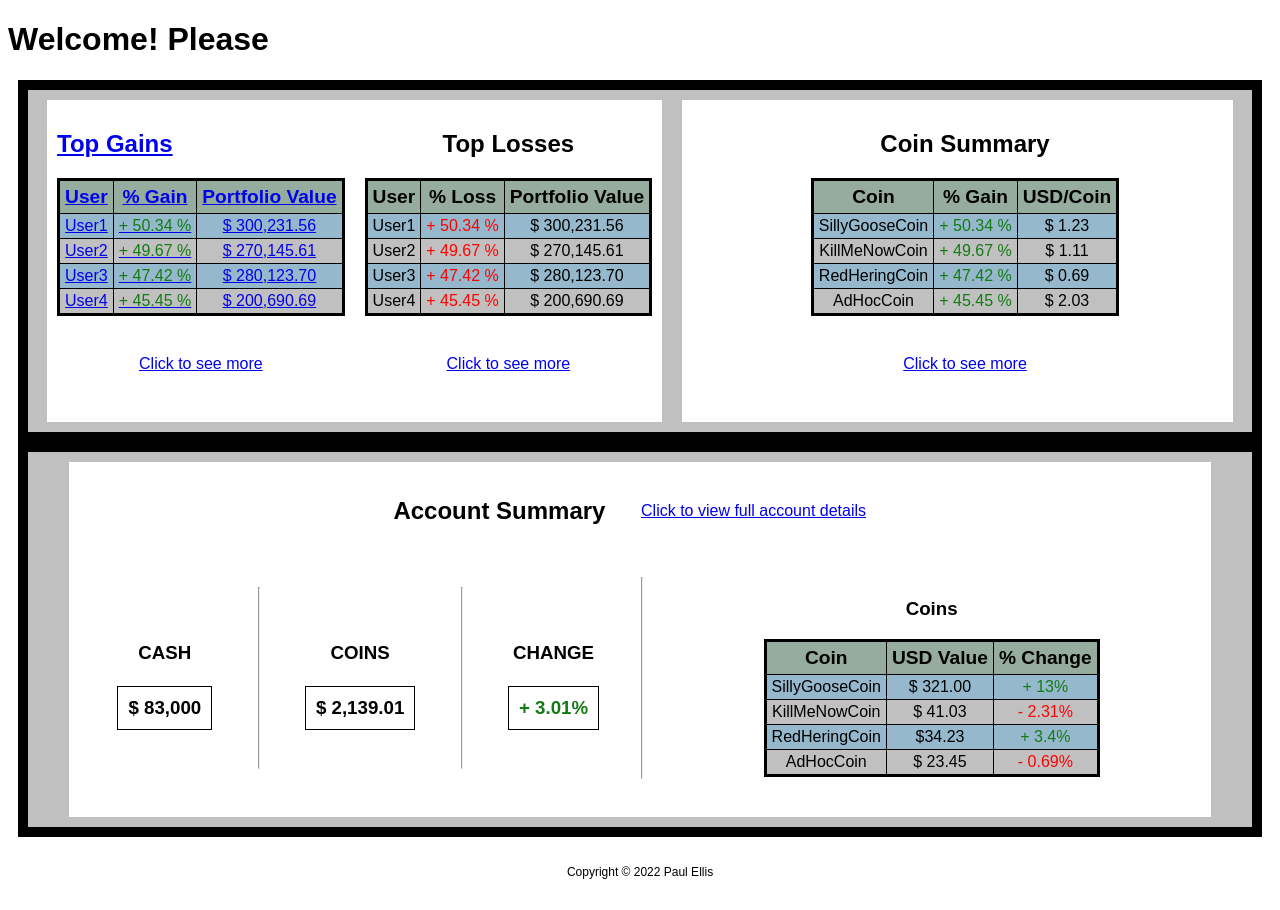
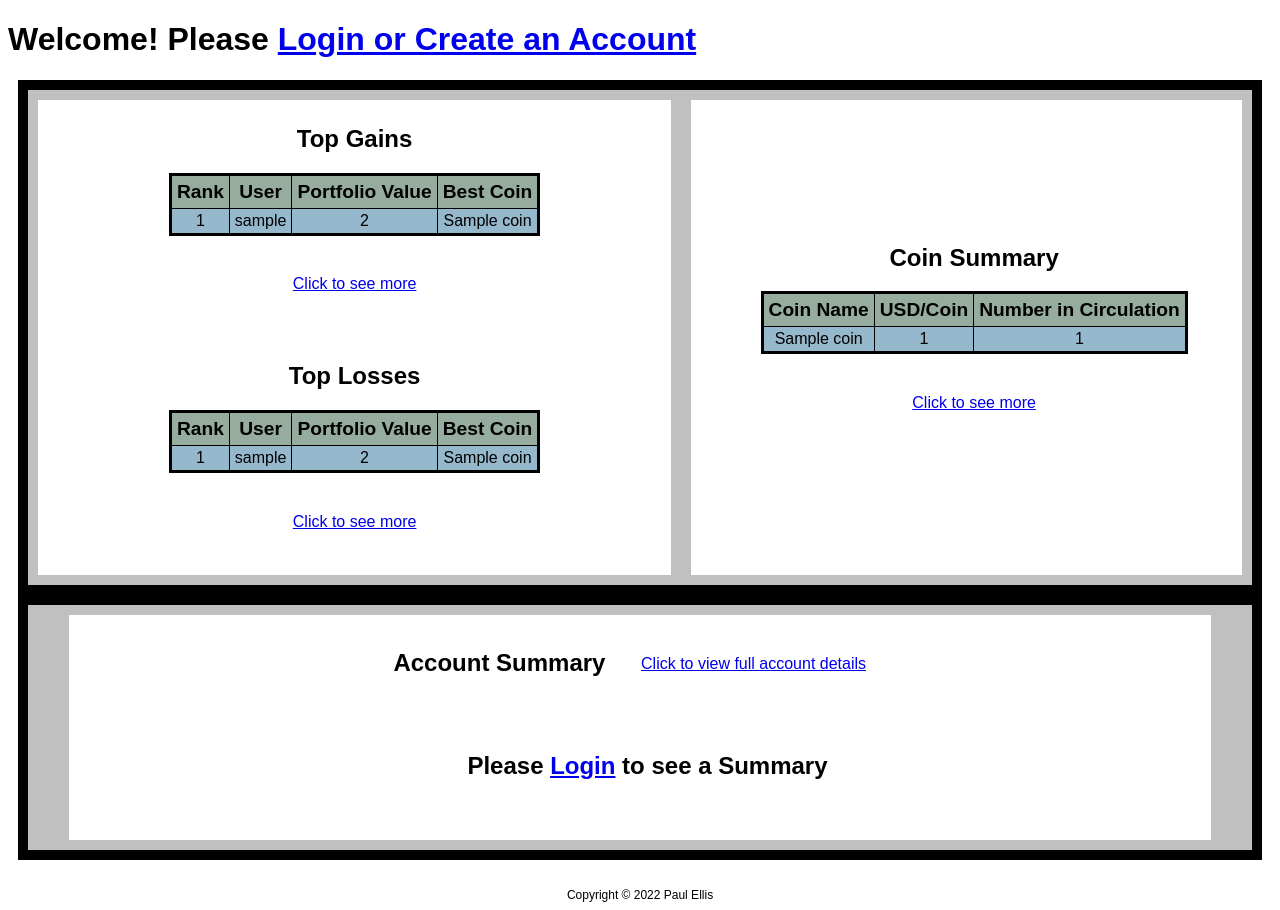
Before and after one commit to PaulEllis2001/CS401-Website, a PHP site: page / in a window 1280 px wide. Shown: the part 93-1003 px from the top of the page. Before the commit the page ends 972 px from the top, so only its background shows below. Run offline with PHP 8.4, Linux system fonts and the light colour scheme; tables that the repository leaves empty hold one stand-in row (values such as "Sample post").

Commit message:
finished index.php

```diff
--- a/index.php
+++ b/index.php
@@ -4,14 +4,19 @@ require_once'Widgets.php';
 
 $dao = new Dao();
 $widget = new Widgets();
-
+$userInfo = null;
 $welcome = "Welcome";
 if(isset($_SESSION['user_id'])){
    $userInfo = $dao->getUserInfo($_SESSION['user_id'])[0];
    $welcome .= " back, " . $userInfo['user_name'] . "!";
 } else {
-    $welcome.="! Please <a href=\"login.php\"Login or Create an Account</a>";
+    $welcome.="! Please <a href=\"login.php\">Login or Create an Account</a>";
 }
+
+$gainColumnHeadings = ["Rank", "User", "Portfolio Value", "Best Coin"];
+$LossColumnHeadings = ["Rank", "User", "Portfolio Value", "Best Coin"];
+
+
 
 ?>
    <h1><?php echo $welcome; ?></h1>
@@ -20,68 +25,20 @@ if(isset($_SESSION['user_id'])){
         <div class="row_item" id="leaderboard_summary">
             <div class="lbs_item center_content" id="leaderboard_summary_gain">
                 <h2>Top Gains</h2>
-                <table>
-                    <thead>
-                        <th>User</th>
-                        <th>% Gain</th>
-                        <th>Portfolio Value</th>
-                    </thead>
-                    <tbody>
-                        <tr>
-                            <td>User1</td>
-                            <td class="positive">+ 50.34 %</td>
-                            <td>$ 300,231.56</td>
-                        </tr>
-                        <tr>
-                            <td>User2</td>
-                            <td class="positive">+ 49.67 %</td>
-                            <td>$ 270,145.61</td>
-                        </tr>
-                        <tr>
-                            <td>User3</td>
-                            <td class="positive">+ 47.42 %</td>
-                            <td>$ 280,123.70</td>
-                        </tr>
-                        <tr>
-                            <td>User4</td>
-                            <td class="positive">+ 45.45 %</td>
-                            <td>$ 200,690.69</td>
-                        </tr>
-                    </tbody>
-                </table>
+                <?php
+                    $userGainLeaderboard = $dao->getUserLeaderboard();
+                    $userLossesLeaderboard = $dao->getUserLeaderboard(true);
+                    $userGainLeaderboard = array_slice($userGainLeaderboard, 0, 5, true);
+                    $userLossesLeaderboard = array_slice($userLossesLeaderboard, 0, 5, true);
+                    echo $widget->renderTable($userGainLeaderboard, $gainColumnHeadings);
+                ?>
                 <p><a href="leaderboard.php">Click to see more</a></p>
             </div>
             <div class="lbs_item center_content" id="leaderboard_summary_loss">
                 <h2>Top Losses</h2>
-                <table>
-                    <thead>
-                        <th>User</th>
-                        <th>% Loss</th>
-                        <th>Portfolio Value</th>
-                    </thead>
-                    <tbody>
-                        <tr>
-                            <td>User1</td>
-                            <td class="negative">+ 50.34 %</td>
-                            <td>$ 300,231.56</td>
-                        </tr>
-                        <tr>
-                            <td>User2</td>
-                            <td class="negative">+ 49.67 %</td>
-                            <td>$ 270,145.61</td>
-                        </tr>
-                        <tr>
-                            <td>User3</td>
-                            <td class="negative">+ 47.42 %</td>
-                            <td>$ 280,123.70</td>
-                        </tr>
-                        <tr>
-                            <td>User4</td>
-                            <td class="negative">+ 45.45 %</td>
-                            <td>$ 200,690.69</td>
-                        </tr>
-                    </tbody>
-                </table>
+                <?php
+                    echo $widget->renderTable($userLossesLeaderboard, $LossColumnHeadings);
+                ?>
                 <p><a href="leaderboard.php">Click to see more</a></p>
             </div>
         </div>
@@ -89,35 +46,13 @@ if(isset($_SESSION['user_id'])){
             <div class="column_item center_content">
             <h2>Coin Summary</h2>
             <div>
-            <table>
-                <thead>
-                    <th>Coin</th>
-                    <th>% Gain</th>
-                    <th>USD/Coin</th>
-                </thead>
-                <tbody>
-                    <tr>
-                        <td>SillyGooseCoin</td>
-                        <td class="positive">+ 50.34 %</td>
-                        <td>$ 1.23</td>
-                    </tr>
-                    <tr>
-                        <td>KillMeNowCoin</td>
-                        <td class="positive">+ 49.67 %</td>
-                        <td>$ 1.11</td>
-                    </tr>
-                    <tr>
-                        <td>RedHeringCoin</td>
-                        <td class="positive">+ 47.42 %</td>
-                        <td>$ 0.69</td>
-                    </tr>
-                    <tr>
-                        <td>AdHocCoin</td>
-                        <td class="positive">+ 45.45 %</td>
-                        <td>$ 2.03</td>
-                    </tr>
-                </tbody>
-            </table>
+            <?php
+
+                $coinSummary = array_slice($dao->getCurrentCoinValues(), 0, 5, true);
+                    $coinHeadings = ["Coin Name","USD/Coin","Number in Circulation"];
+                echo $widget->renderTable($coinSummary, $coinHeadings);
+
+            ?>
             </div>
             <p><a href="currentValues.php">Click to see more</a></p>
             </div>
@@ -131,59 +66,38 @@ if(isset($_SESSION['user_id'])){
             </div>
             <div class="row_item">
                 <div class="row_item" id="as_portfolio">
-                    <div class="center_content left_item">
-                        <h3>CASH</h3>
-                        <h3 class="bordered">$ 83,000</h3>
-                    </div>
-                    <hr>
-                    <div class="center_content">
-                        <h3>COINS</h3>
-                        <h3 class="bordered">$ 2,139.01</h3>
-                    </div>
-                    <hr>
-                    <div class="center_content">
-                        <h3>CHANGE</h3>
-                        <h3 class="positive bordered">+ 3.01%</h3>
-                    </div>
-                </div>
-                <hr>
-                <div class="row_item" id="as_coins">
-                    <div class="center_content">
-                    <h3>Coins</h3>
-                    <table>
-                        <thead>
-                            <th>Coin</th>
-                            <th>USD Value</th>
-                            <th>% Change</th>
-                        </thead>
-                        <tbody>
-                            <tr>
-                                <td>SillyGooseCoin</td>
-                                <td>$ 321.00</td>
-                                <td class="positive">+ 13%</td>
-                            </tr>
-                            <tr>
-                                <td>KillMeNowCoin</td>
-                                <td>$ 41.03</td>
-                                <td class="negative">- 2.31%</td>
-                            </tr>
-                            <tr>
-                                <td>RedHeringCoin</td>
-                                <td>$34.23</td>
-                                <td class="positive">+ 3.4%</td>
-                            </tr>
-                            <tr>
-                                <td>AdHocCoin</td>
-                                <td>$ 23.45</td>
-                                <td class="negative">- 0.69%</td>
-                            </tr>
-                        </tbody>
-                    </table>
-                    </div>
-                </div>
+<?php
+                    if(!isset($_SESSION['user_id'])){
+                       echo "<h2> Please <a href=\"login.php\">Login</a> to see a Summary </h2></div>";
+                    } else {
+                      echo accountSummary($userInfo, $dao, $widget);
+                    }
+
+
+?>
             </div>
         </div>
     </div>
 </div>
+<?php
 
+function accountSummary($userInfo, $dao, $widget){
+   $columnNames= ["Coin Name","Coin Value","Total Value"];
+    $html = "";
+    $html .= "<div class=\"center_content left_item\"><h3>CASH</h3><h3 class=\"bordered\">$ " . $userInfo['user_cash'] . "</h3></div><hr>";
+    $html .= "<div class=\"center_content\"><h3>COINS</h3><h3 class=\"bordered\">$ " . getCoinsValue($dao) . "</h3></div><hr>";
+    $html .= "<div class=\"center_content\"><h3>TOTAL</h3><h3 class=\"bordered\">$ " . getCoinsValue($dao)+$userInfo['user_cash'] . "</h3></div><hr></div>";
+    $html .= "<div class=\"row_item\" id=\"as_coins\"> <div class=\"center_content\"><h3>Coins</h3>" . $widget->renderTable($dao->getUserWallet($_SESSION['user_id']), $columnNames) . "</div></div>";
+
+    return $html;
+}
+function getCoinsValue($dao){
+    $coins = $dao->getUserWallet($_SESSION['user_id']);
+    $sum = 0;
+    foreach($coins as $row){
+       $sum += $row['SUM(u.purchase_value)'];
+    }
+    return $sum;
+}
+?>
 <?php include("includes/footer.php"); ?>
```
